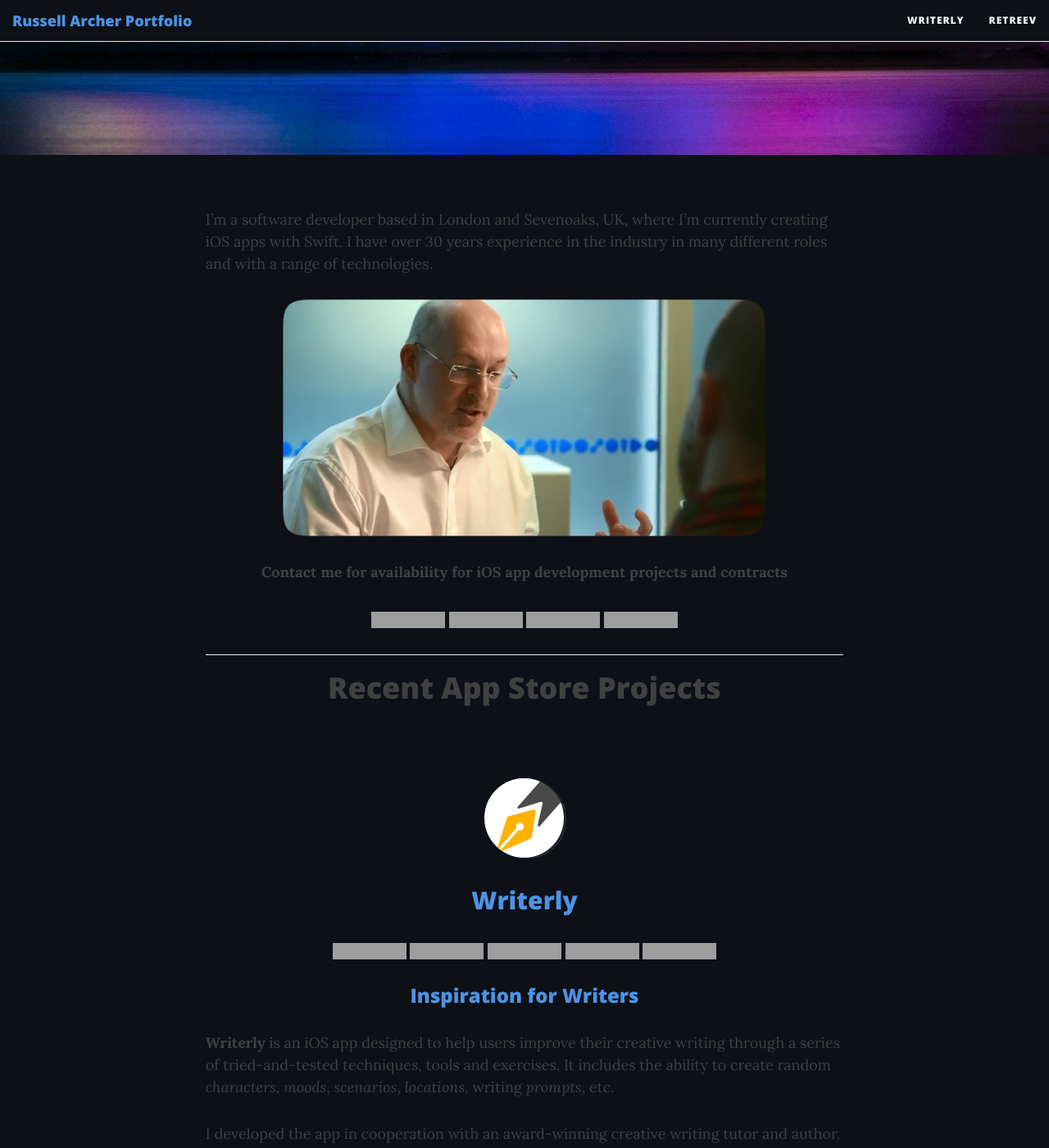
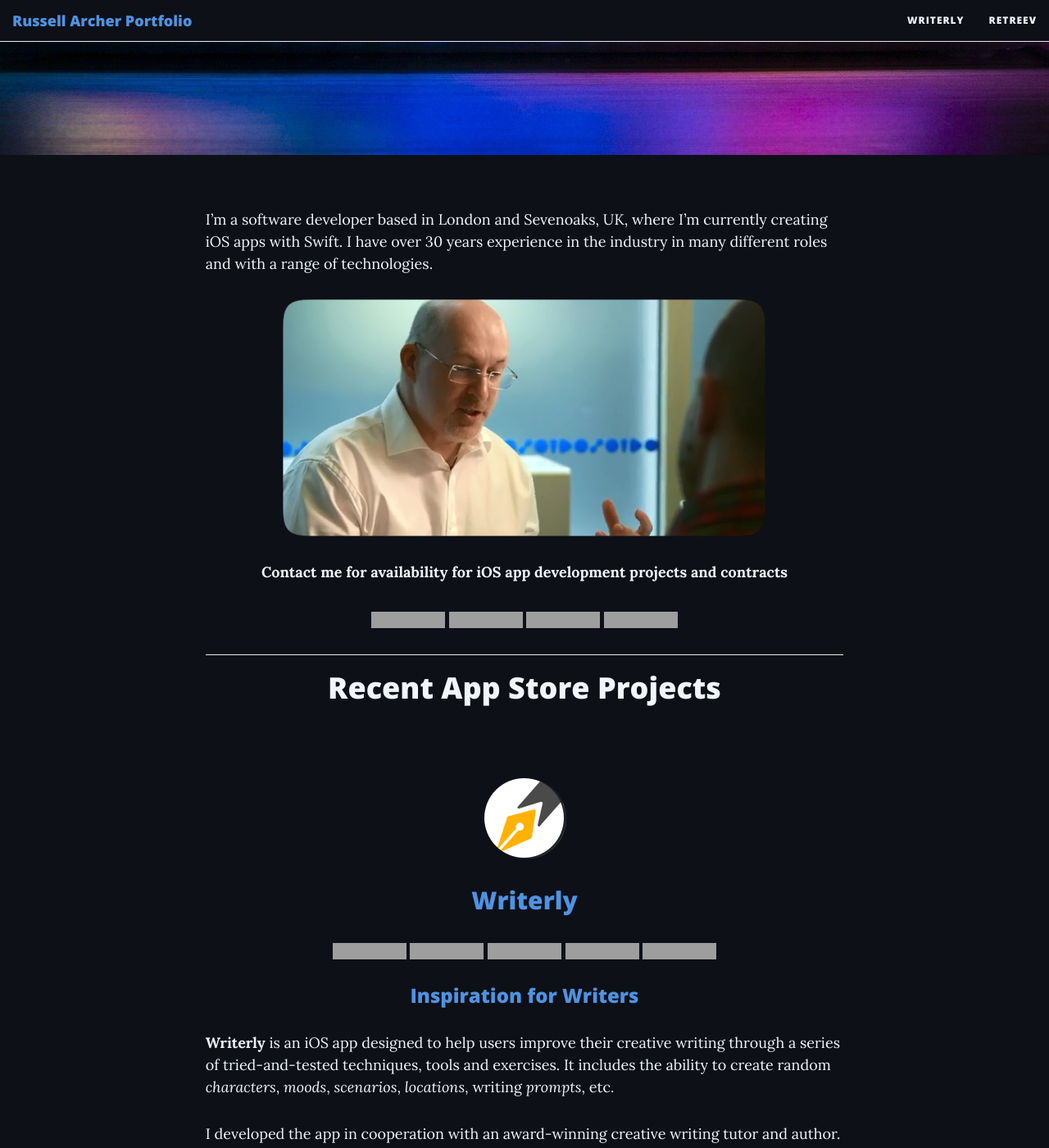
Before and after one commit to russell-archer/russell-archer.github.io, a Jekyll site: the page built from index.md, in a window 1280 px wide and 1400 px high, scrolled down 354 px. Shown: the whole window at 82% size. Built offline with Jekyll 4.4.1, drawn with Linux system fonts in a browser that asks for light colours; nearby versions of some CDN libraries; grey boxes are pictures that could not be loaded.

Commit message:
CSS changes
Signed-off-by: Russell Archer <russell.archer@mac.com>

```diff
--- a/css/main.css
+++ b/css/main.css
@@ -9,7 +9,7 @@
 body {
   font-family: 'Lora', 'Times New Roman', serif;
   font-size: 18px;
-  color: #404040;
+  color: #F0F6FC;
   position: relative;
   background-color: {{ site.page-col }};
   {% if site.page-img %}
--- a/index.md
+++ b/index.md
@@ -74,7 +74,7 @@
 
 <p align="center">
     <a href="https://russell-archer.github.io/Writerly/">
-        <img src="./img/writerly-quote.png" />
+        <img src="./img/writerly-quote-dark.png" />
     </a>
 </p>
 
```
Also changed, not shown: img/writerly-quote-dark.png (added).
